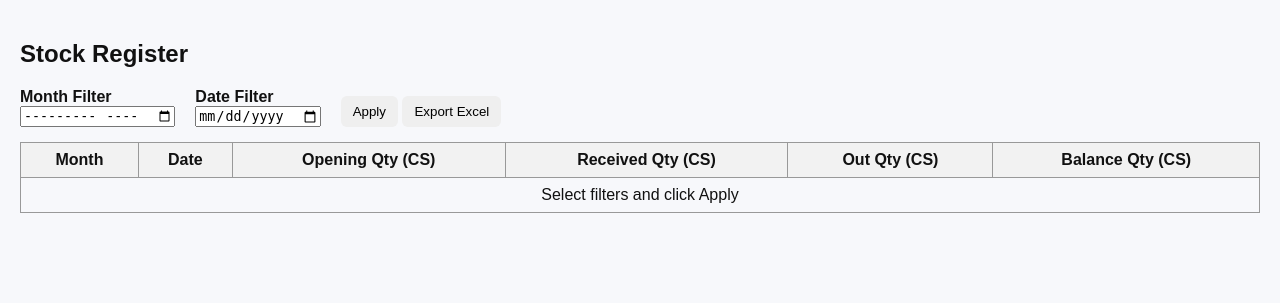
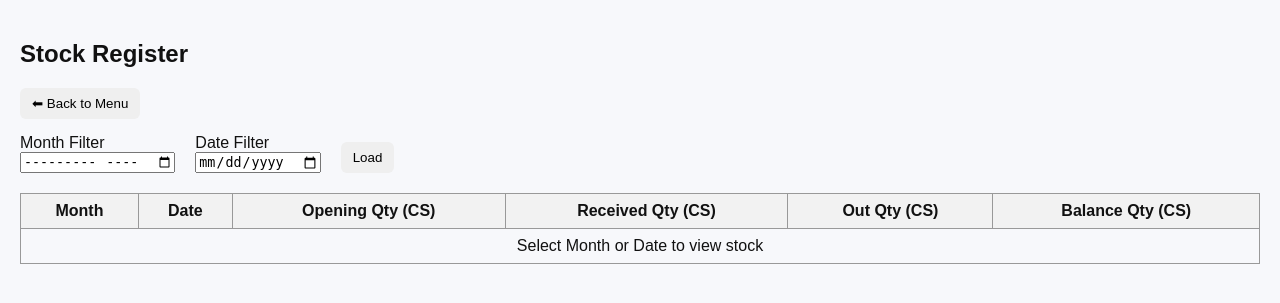
Before and after one commit to amitsharmacflms-SMC/billing_system, a Flask app: page /stock-register-page in a window 1280 px wide. Shown: the top 303 px of the page. Run offline with Flask 3, Linux system fonts and the light colour scheme.

```diff
--- a/requirements.txt
+++ b/requirements.txt
@@ -6,5 +6,5 @@ python-dotenv==1.0.0
 Flask-JWT-Extended==4.4.4
 passlib[bcrypt]==1.7.4
 gunicorn==23.0.0
-pandas
-openpyxl
+pandas==2.2.3
+openpyxl==3.1.5
--- a/templates/stock_register.html
+++ b/templates/stock_register.html
@@ -7,7 +7,12 @@
         .filters {
             display: flex;
             gap: 20px;
-            margin-bottom: 15px;
+            align-items: flex-end;
+            margin-bottom: 20px;
+        }
+        .filters div {
+            display: flex;
+            flex-direction: column;
         }
         table {
             width: 100%;
@@ -21,27 +26,35 @@
         th {
             background: #f2f2f2;
         }
+        .actions {
+            margin-bottom: 15px;
+        }
     </style>
 </head>
+
 <body>
 
 <h2>Stock Register</h2>
 
+<!-- ACTIONS -->
+<div class="actions">
+    <button onclick="window.location.href='/menu'">⬅ Back to Menu</button>
+</div>
+
 <!-- FILTERS -->
 <div class="filters">
     <div>
-        <label><b>Month Filter</b></label><br>
-        <input type="month" id="monthFilter">
+        <label>Month Filter</label>
+        <input type="month" id="month">
     </div>
 
     <div>
-        <label><b>Date Filter</b></label><br>
-        <input type="date" id="dateFilter">
+        <label>Date Filter</label>
+        <input type="date" id="date">
     </div>
 
-    <div style="align-self:flex-end">
-        <button onclick="loadStockRegister()">Apply</button>
-        <button onclick="exportExcel()">Export Excel</button>
+    <div>
+        <button onclick="loadStockRegister()">Load</button>
     </div>
 </div>
 
@@ -59,7 +72,7 @@
     </thead>
     <tbody id="stockBody">
         <tr>
-            <td colspan="6">Select filters and click Apply</td>
+            <td colspan="6">Select Month or Date to view stock</td>
         </tr>
     </tbody>
 </table>
```
Also changed, not shown: routes/stock_routes.py (+11 -0 lines).
